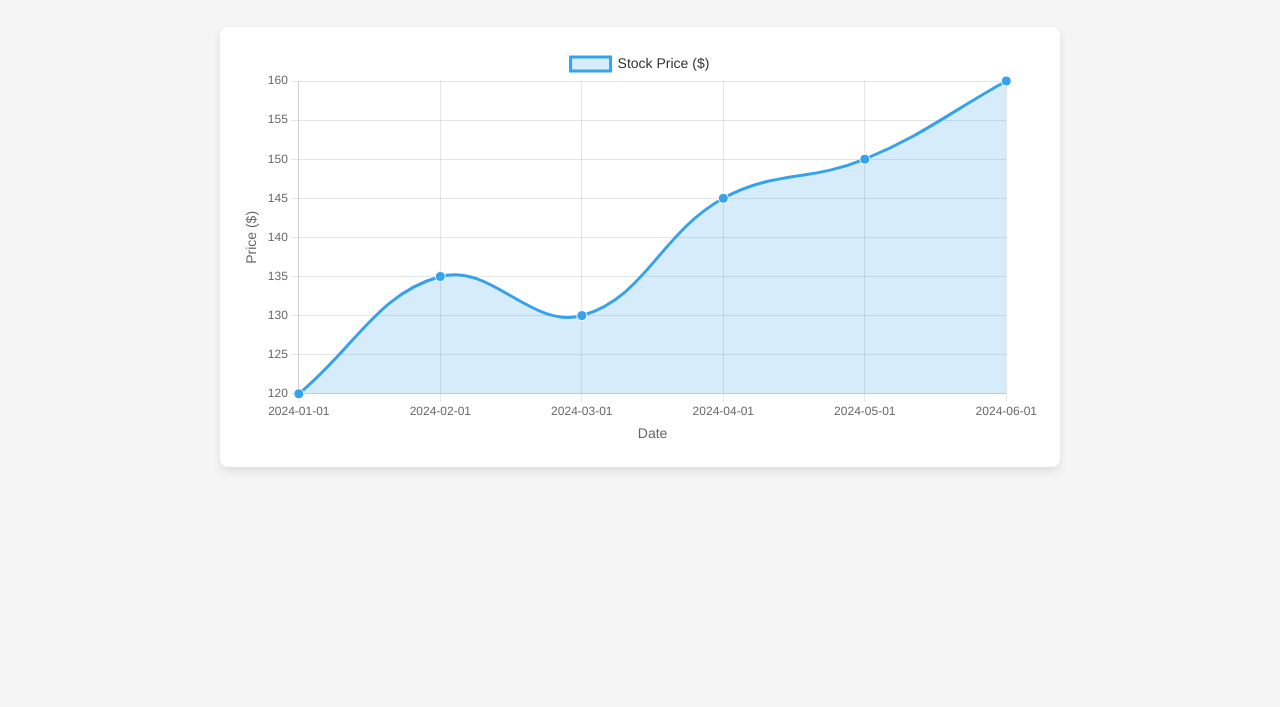
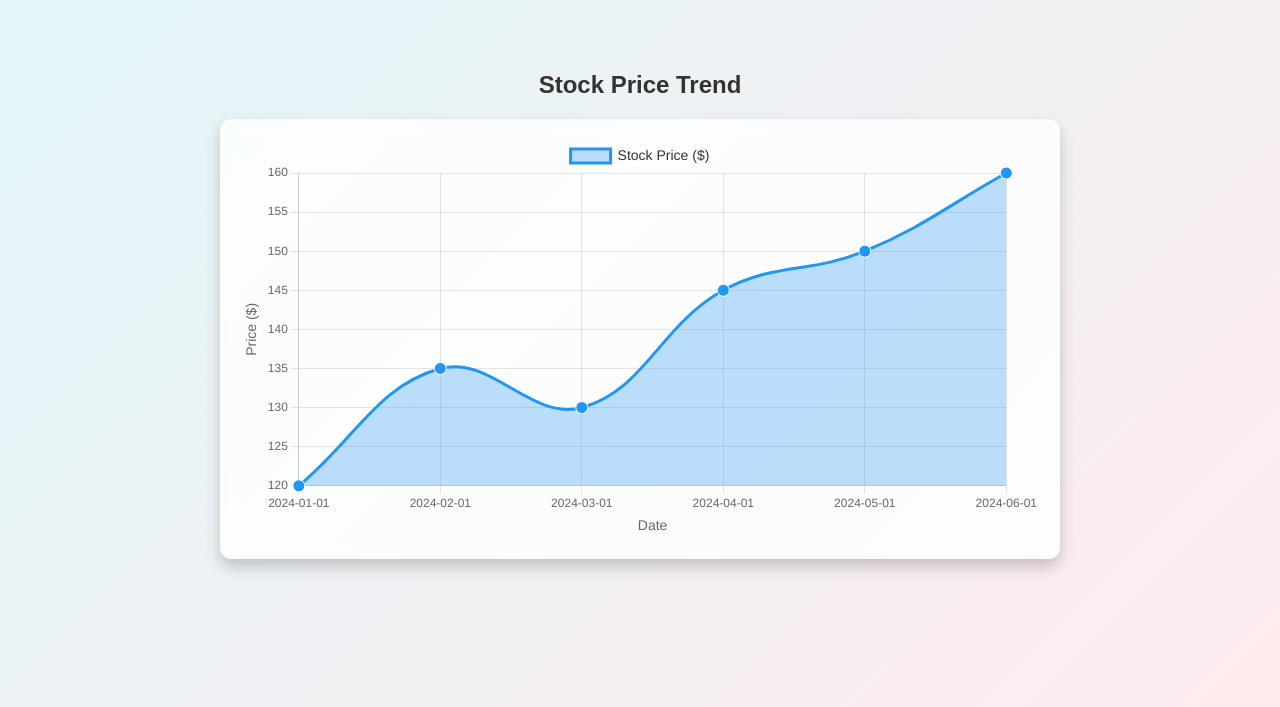
Before and after one commit to marketstateai/marketstateai.github.io, a plain HTML site: page index.html in a window 1280 px wide. Shown: the part 93-800 px from the top of the page. Drawn offline with nearby package versions, Linux system fonts and the light colour scheme.

Commit message:
Update index.html

```diff
--- a/index.html
+++ b/index.html
@@ -3,7 +3,7 @@
 <head>
     <meta charset="UTF-8">
     <meta name="viewport" content="width=device-width, initial-scale=1.0">
-    <title>Stock Price Trend</title>
+    <title>Stock Price Chart</title>
     <script src="https://cdn.jsdelivr.net/npm/chart.js"></script>
     <style>
         body {
@@ -11,21 +11,25 @@
             display: flex;
             flex-direction: column;
             align-items: center;
-            background-color: #f5f5f5;
+            justify-content: center;
+            height: 100vh;
             margin: 0;
-            padding: 20px;
+            background: linear-gradient(135deg, #e0f7fa, #ffebee);
+            background-size: cover;
+            color: #333;
         }
         h1 {
-            color: #333;
+            font-size: 24px;
+            margin-bottom: 20px;
         }
         #chartContainer {
             max-width: 800px;
             width: 100%;
-            background-color: #fff;
             padding: 20px;
-            border-radius: 8px;
-            box-shadow: 0 4px 8px rgba(0, 0, 0, 0.1);
-            margin-top: 20px;
+            background: rgba(255, 255, 255, 0.8);
+            backdrop-filter: blur(8px);
+            border-radius: 12px;
+            box-shadow: 0 8px 16px rgba(0, 0, 0, 0.2);
         }
     </style>
 </head>
@@ -43,12 +47,12 @@
         datasets: [{
             label: "Stock Price ($)",
             data: [120, 135, 130, 145, 150, 160],
-            borderColor: "rgba(54, 162, 235, 1)",
-            backgroundColor: "rgba(54, 162, 235, 0.2)",
-            pointBackgroundColor: "rgba(54, 162, 235, 1)",
+            borderColor: "rgba(33, 150, 243, 1)",
+            backgroundColor: "rgba(33, 150, 243, 0.3)",
+            pointBackgroundColor: "rgba(33, 150, 243, 1)",
             pointBorderColor: "#fff",
-            pointRadius: 5,
-            pointHoverRadius: 7,
+            pointRadius: 6,
+            pointHoverRadius: 8,
             tension: 0.4,
             fill: true,
         }]
@@ -63,21 +67,18 @@
             plugins: {
                 legend: {
                     display: true,
-                    position: 'top',
                     labels: {
-                        font: {
-                            size: 14
-                        },
+                        font: { size: 14 },
                         color: '#333'
                     }
                 },
                 tooltip: {
                     enabled: true,
-                    backgroundColor: 'rgba(0, 0, 0, 0.8)',
+                    backgroundColor: 'rgba(0, 0, 0, 0.75)',
                     titleFont: { size: 16 },
                     bodyFont: { size: 14 },
                     padding: 10,
-                    cornerRadius: 5
+                    cornerRadius: 6
                 }
             },
             scales: {
```
